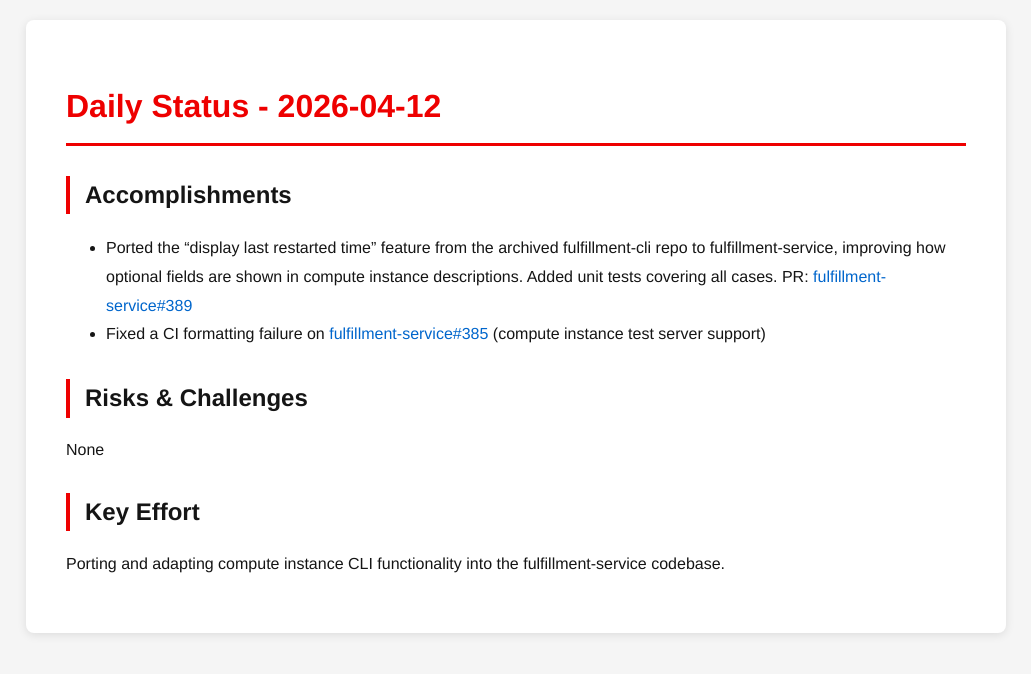
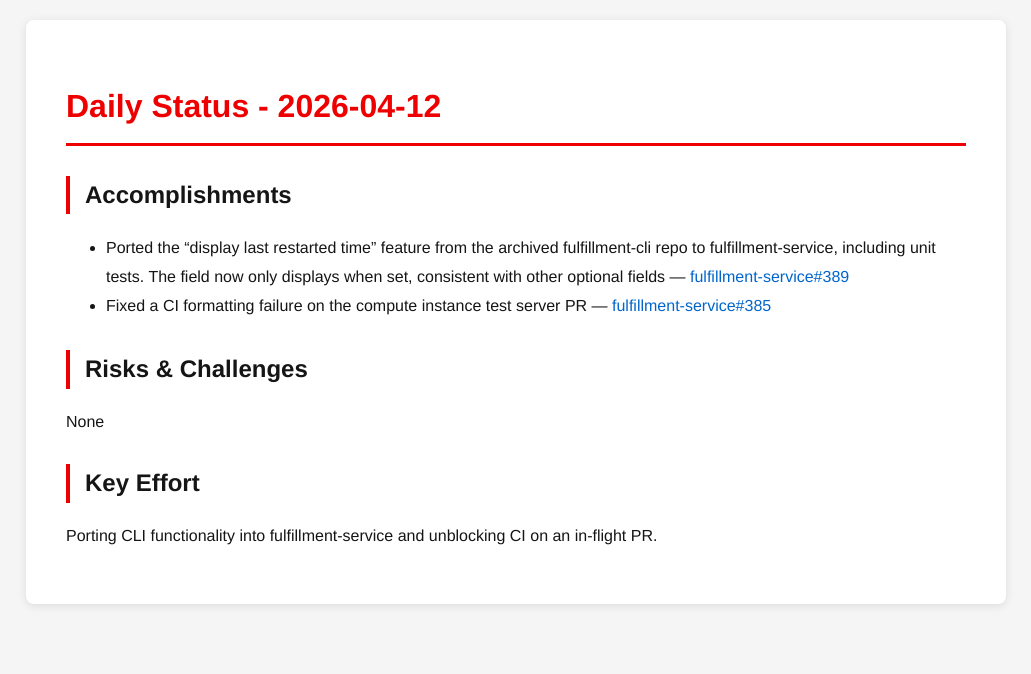
Before and after one commit to tzvatot/daily-status, a Jekyll site: the page built from 2026-04-12.md, in a window 1280 px wide. Shown: the top 674 px of the page, without its empty margins (124-1155 px from the left). Built offline with Jekyll 4.4.1, drawn with Linux system fonts in a browser that asks for light colours.

Commit message:
Daily status update - 2026-04-12

```diff
--- a/2026-04-12.md
+++ b/2026-04-12.md
@@ -7,11 +7,11 @@ date: 2026-04-12
 # Daily Status - 2026-04-12
 
 ## Accomplishments
-- Ported the "display last restarted time" feature from the archived fulfillment-cli repo to fulfillment-service, improving how optional fields are shown in compute instance descriptions. Added unit tests covering all cases. PR: [fulfillment-service#389](https://github.com/osac-project/fulfillment-service/pull/389)
-- Fixed a CI formatting failure on [fulfillment-service#385](https://github.com/osac-project/fulfillment-service/pull/385) (compute instance test server support)
+- Ported the "display last restarted time" feature from the archived fulfillment-cli repo to fulfillment-service, including unit tests. The field now only displays when set, consistent with other optional fields — [fulfillment-service#389](https://github.com/osac-project/fulfillment-service/pull/389)
+- Fixed a CI formatting failure on the compute instance test server PR — [fulfillment-service#385](https://github.com/osac-project/fulfillment-service/pull/385)
 
 ## Risks & Challenges
 None
 
 ## Key Effort
-Porting and adapting compute instance CLI functionality into the fulfillment-service codebase.
+Porting CLI functionality into fulfillment-service and unblocking CI on an in-flight PR.
```
